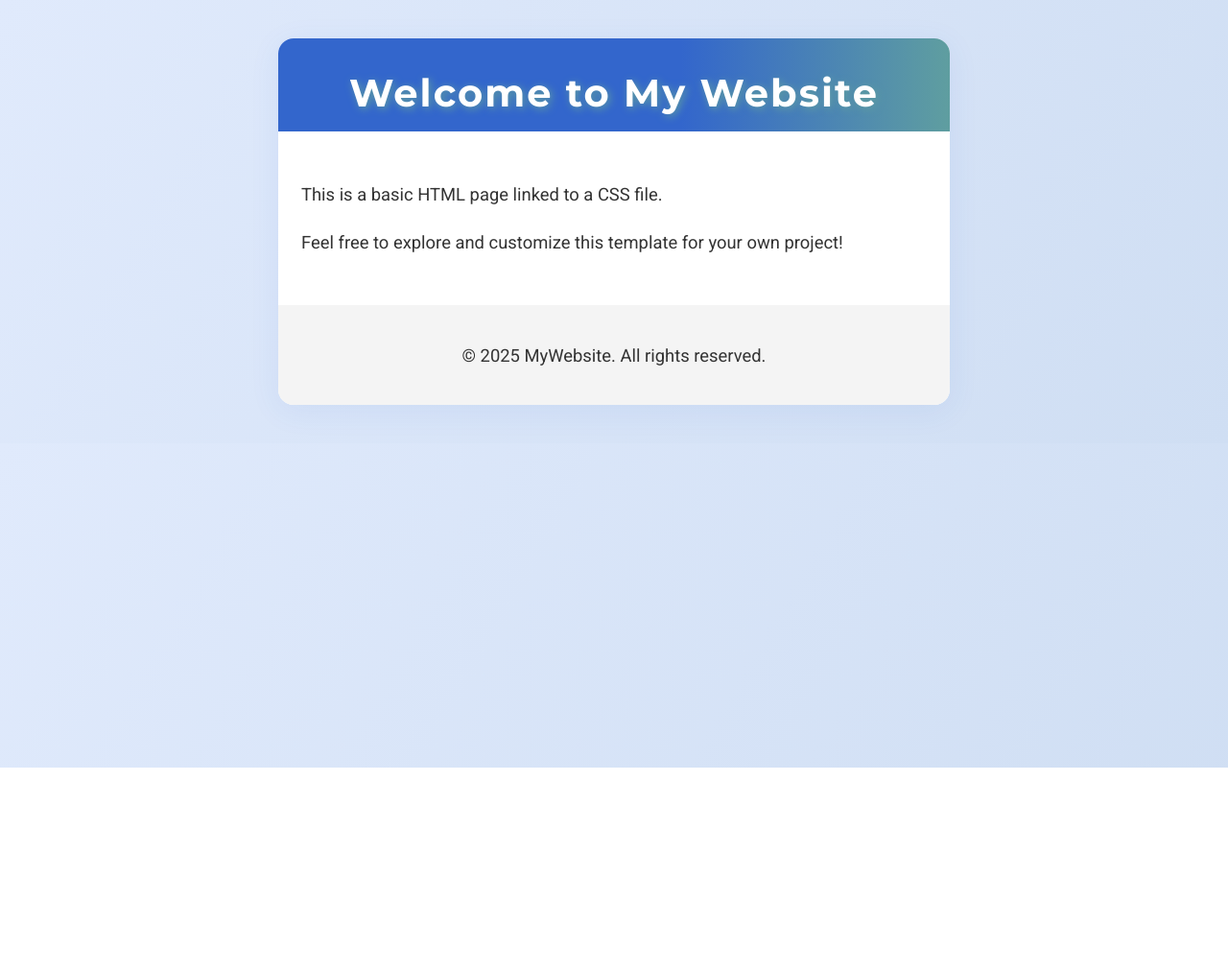
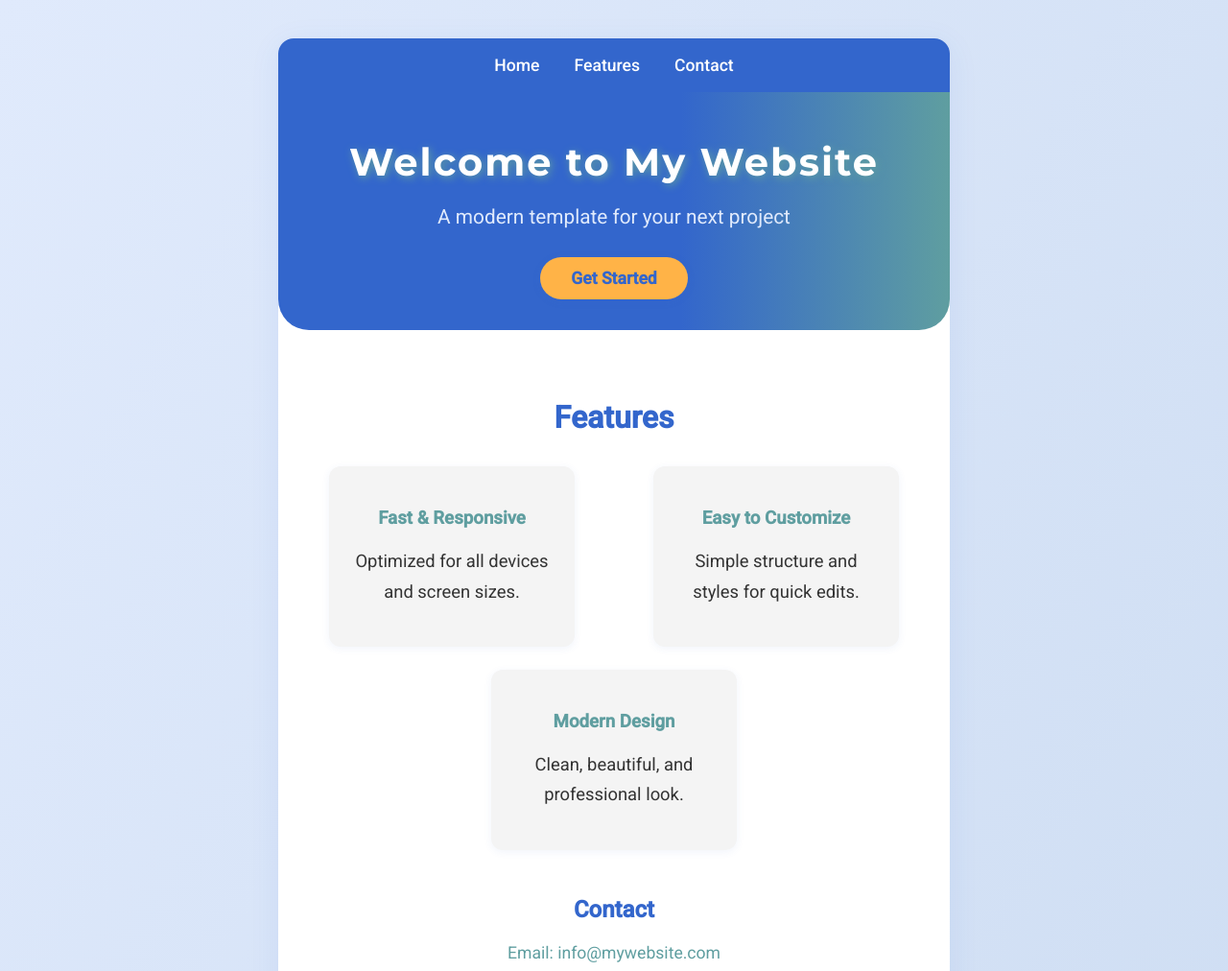
Before and after one commit to hoanganhdz2512/MyWebsite, a plain HTML site: page index.html in a window 1280 px wide. Shown: the top 1012 px of the page at 96% size. Before the commit the page ends 800 px from the top, so only its background shows below. Drawn offline with Linux system fonts and the light colour scheme.

Commit message:
them vai html va css

```diff
--- a/index.html
+++ b/index.html
@@ -9,12 +9,40 @@
 </head>
 <body>
     <div class="container">
-        <header>
+        <nav class="navbar">
+            <ul>
+                <li><a href="#home">Home</a></li>
+                <li><a href="#features">Features</a></li>
+                <li><a href="#contact">Contact</a></li>
+            </ul>
+        </nav>
+        <header class="hero">
             <h1>Welcome to My Website</h1>
+            <p class="subtitle">A modern template for your next project</p>
+            <a href="#features" class="cta-btn">Get Started</a>
         </header>
         <main>
-            <p>This is a basic HTML page linked to a CSS file.</p>
-            <p>Feel free to explore and customize this template for your own project!</p>
+            <section id="features" class="features">
+                <h2>Features</h2>
+                <div class="feature-list">
+                    <div class="feature-item">
+                        <h3>Fast & Responsive</h3>
+                        <p>Optimized for all devices and screen sizes.</p>
+                    </div>
+                    <div class="feature-item">
+                        <h3>Easy to Customize</h3>
+                        <p>Simple structure and styles for quick edits.</p>
+                    </div>
+                    <div class="feature-item">
+                        <h3>Modern Design</h3>
+                        <p>Clean, beautiful, and professional look.</p>
+                    </div>
+                </div>
+            </section>
+            <section id="contact">
+                <h2>Contact</h2>
+                <p>Email: info@mywebsite.com</p>
+            </section>
         </main>
         <footer>
             <p>&copy; 2025 MyWebsite. All rights reserved.</p>
--- a/style.css
+++ b/style.css
@@ -49,6 +49,104 @@ footer {
     color: #888;
 }
 
+.navbar {
+    background: #3366cc;
+    padding: 0;
+}
+.navbar ul {
+    list-style: none;
+    display: flex;
+    justify-content: center;
+    margin: 0;
+    padding: 0;
+}
+.navbar li {
+    margin: 0 18px;
+}
+.navbar a {
+    color: #fff;
+    text-decoration: none;
+    font-weight: 500;
+    font-size: 1.1em;
+    padding: 18px 0;
+    display: block;
+    transition: color 0.2s;
+}
+.navbar a:hover {
+    color: #ffb347;
+}
+
+.hero {
+    background: linear-gradient(90deg, #3366cc 60%, #5f9ea0 100%);
+    color: #fff;
+    text-align: center;
+    padding: 48px 24px 32px 24px;
+    border-radius: 0 0 32px 32px;
+}
+.hero .subtitle {
+    font-size: 1.3em;
+    margin: 16px 0 24px 0;
+    color: #e0eafc;
+}
+.cta-btn {
+    display: inline-block;
+    background: #ffb347;
+    color: #3366cc;
+    font-weight: bold;
+    padding: 12px 32px;
+    border-radius: 24px;
+    text-decoration: none;
+    font-size: 1.1em;
+    box-shadow: 0 2px 8px rgba(51,102,204,0.12);
+    transition: background 0.2s, color 0.2s;
+}
+.cta-btn:hover {
+    background: #ffd580;
+    color: #5f9ea0;
+}
+
+.features {
+    margin: 40px 0;
+    text-align: center;
+}
+.features h2 {
+    color: #3366cc;
+    margin-bottom: 32px;
+    font-size: 2em;
+}
+.feature-list {
+    display: flex;
+    justify-content: space-around;
+    flex-wrap: wrap;
+    gap: 24px;
+}
+.feature-item {
+    background: #f4f4f4;
+    border-radius: 12px;
+    box-shadow: 0 2px 8px rgba(51,102,204,0.07);
+    padding: 24px 18px;
+    flex: 1 1 180px;
+    min-width: 180px;
+    max-width: 220px;
+}
+.feature-item h3 {
+    color: #5f9ea0;
+    margin-bottom: 12px;
+}
+
+#contact {
+    margin: 48px 0 0 0;
+    text-align: center;
+}
+#contact h2 {
+    color: #3366cc;
+    margin-bottom: 12px;
+}
+#contact p {
+    color: #5f9ea0;
+    font-size: 1.1em;
+}
+
 @media (max-width: 700px) {
     .container {
         margin: 12px;
@@ -60,3 +158,10 @@ footer {
         font-size: 1.5em;
     }
 }
+
+@media (max-width: 900px) {
+    .feature-list {
+        flex-direction: column;
+        align-items: center;
+    }
+}
```
